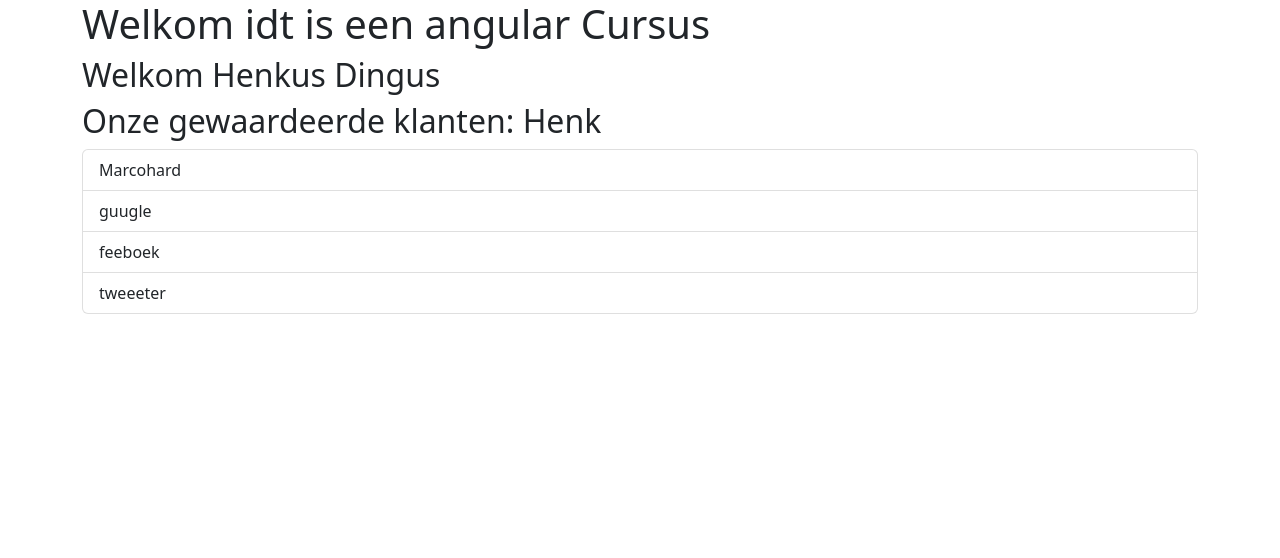
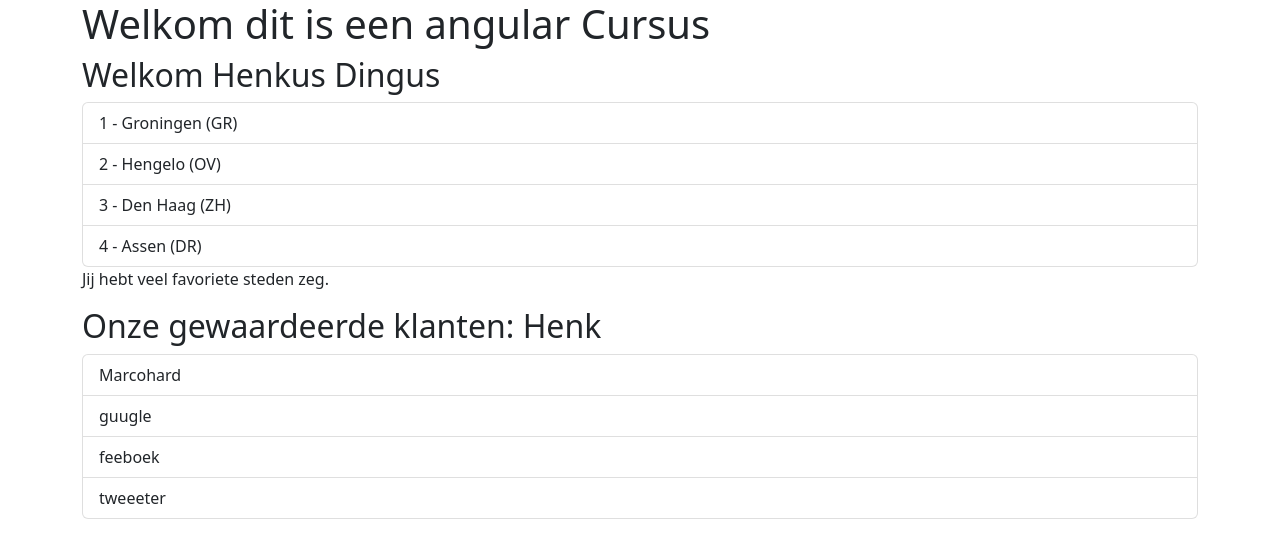
Before and after one commit to Jesper-LI/cursus-app, an Angular app: page / in a window 1280 px wide. Shown: the top 558 px of the page. Built offline with nearby package versions, Linux system fonts and the light colour scheme.

Commit message:
end chaper3

```diff
--- a/src/app/app.component.html
+++ b/src/app/app.component.html
@@ -3,6 +3,13 @@
     <div class="col-8-md">
       <h1>{{title}}</h1>
       <h2>Welkom {{name}}</h2>
+      <ul class="list-group" *ngIf="cities">
+        <li class="list-group-item" *ngFor="let city of cities">
+          {{city.id}} - {{city.name}} ({{city.province}})
+        </li>
+      </ul>
+      <p *ngIf="showCities">Jij hebt veel favoriete steden zeg.</p>
+      <!-- In dit geval is dit niet heel erg declaritive omdat de logica erachter wel heel erg simpel is -->
       <app-customer></app-customer>
     </div>
   </div>
--- a/src/app/app.component.ts
+++ b/src/app/app.component.ts
@@ -1,4 +1,5 @@
-import { Component } from '@angular/core';
+import { Component, OnInit } from '@angular/core';
+import { City } from "./city";
 
 @Component({
   selector: 'app-root',
@@ -6,6 +7,23 @@ import { Component } from '@angular/core';
   styleUrls: ['./app.component.css']
 })
 export class AppComponent {
-  title = 'Welkom idt is een angular Cursus';
+  title = 'Welkom dit is een angular Cursus';
   name = 'Henkus Dingus';
+  cities:City[] = [];
+  showCities:Boolean = false;
+
+  constructor() {
+
+  }
+
+  ngOnInit(): void {
+    this.cities = [
+      new City(1, 'Groningen', 'GR'),
+      new City(2, 'Hengelo', 'OV'),
+      new City(3, 'Den Haag', 'ZH'),
+      new City(4, 'Assen', 'DR'),
+    ];
+    this.showCities = this.cities.length > 3;
+
+  }
 }
--- a/src/app/app.module.ts
+++ b/src/app/app.module.ts
@@ -5,11 +5,13 @@ import { AppRoutingModule } from './app-routing.module';
 import { AppComponent } from './app.component';
 import { CustomerComponent } from './customer/customer.component';
 import { NgbModule } from '@ng-bootstrap/ng-bootstrap';
+import { SomeComponent } from './some/some.component';
 
 @NgModule({
   declarations: [
     AppComponent,
-    CustomerComponent
+    CustomerComponent,
+    SomeComponent
   ],
   imports: [
     BrowserModule,
```
Also changed, not shown: src/app/city.ts (line endings or trailing spaces), 1 other file (tests, documents, lock files or other folders).
